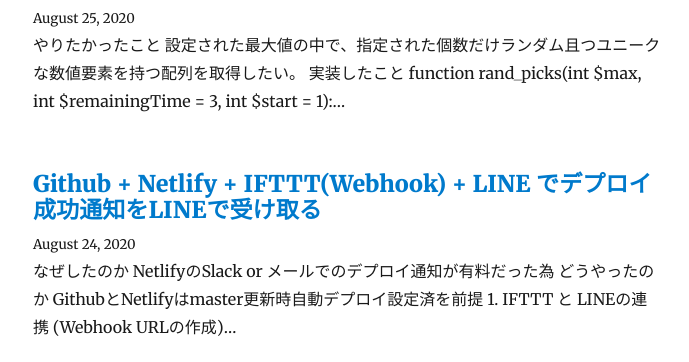
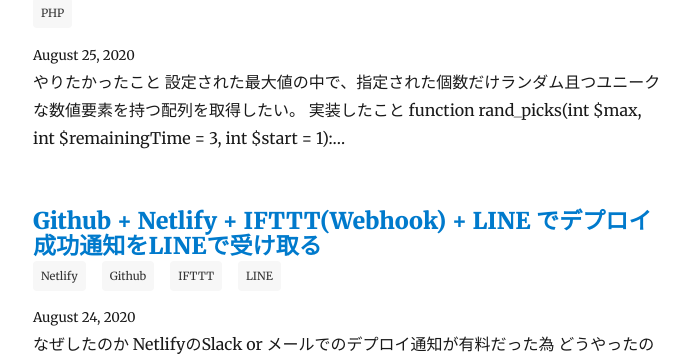
Before and after one commit to shzawa/gatsby_sandbox, a Gatsby site: page / in a window 1280 px wide. Shown: the part 197-559 px from the top of the page, without its empty margins (292-981 px from the left). Built offline with nearby package versions, Linux system fonts and the light colour scheme; Gatsby itself is replaced by a stand-in of ours; some packages are replaced by stand-ins of ours.

Commit message:
add: タグ表示機能(非リンク)

```diff
--- /dev/null
+++ b/src/components/tags.js
@@ -0,0 +1,22 @@
+import React from 'react';
+import { Link } from 'gatsby';
+import kebabCase from 'lodash/kebabCase';
+
+import styles from './tags.module.scss';
+
+const Tag = ({ tag }) => (
+  <Link className={styles.link}>
+  {/* to={`/tags/${kebabCase(tag)}/`} */}
+    <li className={styles.tag}>{tag}</li>
+  </Link>
+);
+
+const Tags = ({ tags }) => (
+  <ul className={styles.tags}>
+    {(tags || []).map(tag => (
+      <Tag key={tag} tag={tag} />
+    ))}
+  </ul>
+);
+
+export default Tags
--- /dev/null
+++ b/src/components/tags.module.scss
@@ -0,0 +1,26 @@
+.tags {
+  margin-top: .5rem;
+  margin-bottom: 1rem;
+  margin-left: 0;
+  list-style-type: none;
+  font-size: 0;
+}
+
+.link {
+  text-decoration: none;
+}
+
+.tag {
+  display: inline;
+  border-radius: 4px;
+  padding: .5rem;
+  margin-right: 1rem;
+  font-size: .7rem;
+  background-color: #f7f7f7;
+  color: #333333;
+  text-align: center;
+}
+
+.tag:hover {
+  background: #e4e4e4;
+}
--- a/src/pages/index.js
+++ b/src/pages/index.js
@@ -5,6 +5,8 @@
 import Layout from "../components/layout"
 import SEO from "../components/seo"
 import { rhythm } from "../utils/typography"
+
+import Tags from "../components/tags"
 
 const BlogIndex = ({ data, location }) => {
   const siteTitle = data.site.siteMetadata.title
@@ -28,6 +30,7 @@
                   {title}
                 </Link>
               </h3>
+              <Tags tags={node.frontmatter.tags} />
               <small>{node.frontmatter.date}</small>
             </header>
             <section>
@@ -64,6 +67,7 @@
             date(formatString: "MMMM DD, YYYY")
             title
             description
+            tags
           }
         }
       }
--- a/src/templates/blog-post.js
+++ b/src/templates/blog-post.js
@@ -5,6 +5,8 @@
 import Layout from "../components/layout"
 import SEO from "../components/seo"
 import { rhythm, scale } from "../utils/typography"
+
+import Tags from "../components/tags"
 
 const BlogPostTemplate = ({ data, pageContext, location }) => {
   const post = data.markdownRemark
@@ -36,6 +38,7 @@
           >
             {post.frontmatter.date}
           </p>
+          <Tags tags={post.frontmatter.tags} />
         </header>
         <section dangerouslySetInnerHTML={{ __html: post.html }} />
         <hr
@@ -95,6 +98,7 @@
         title
         date(formatString: "MMMM DD, YYYY")
         description
+        tags
       }
     }
   }
```
